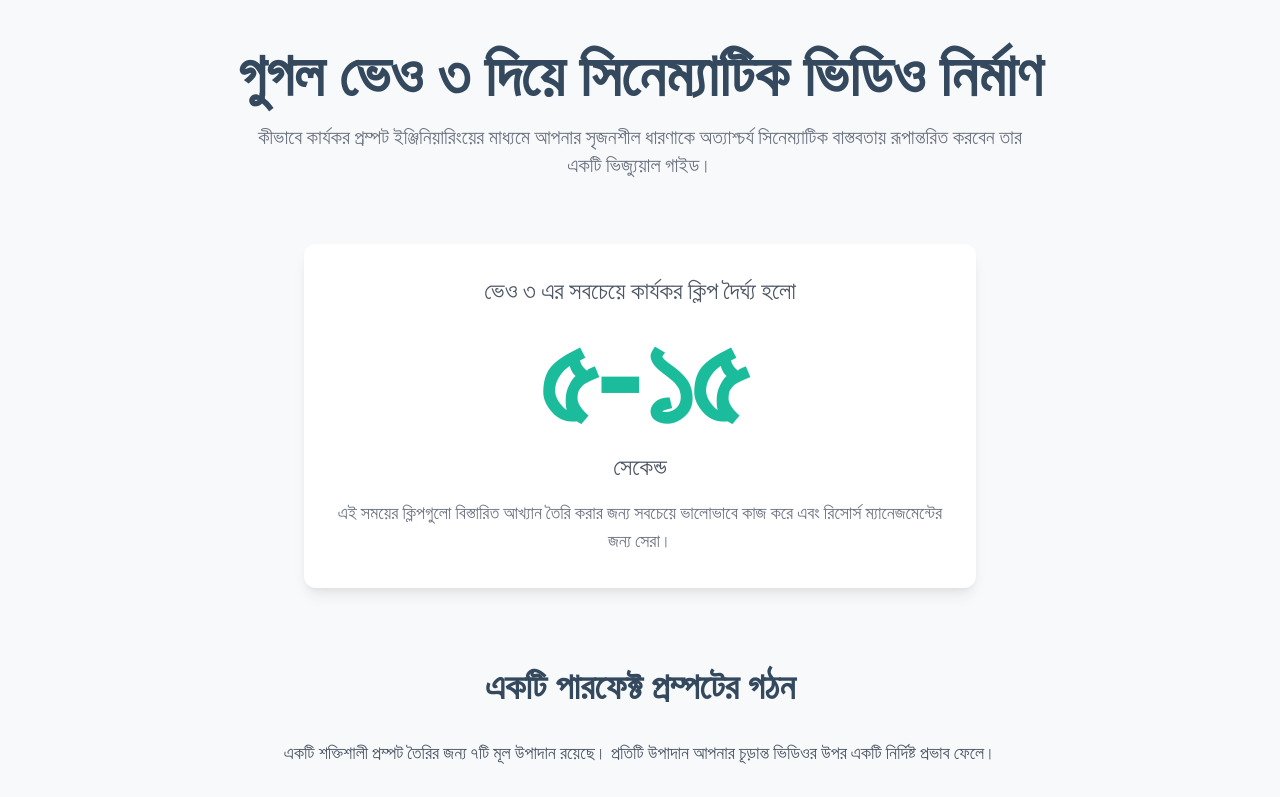
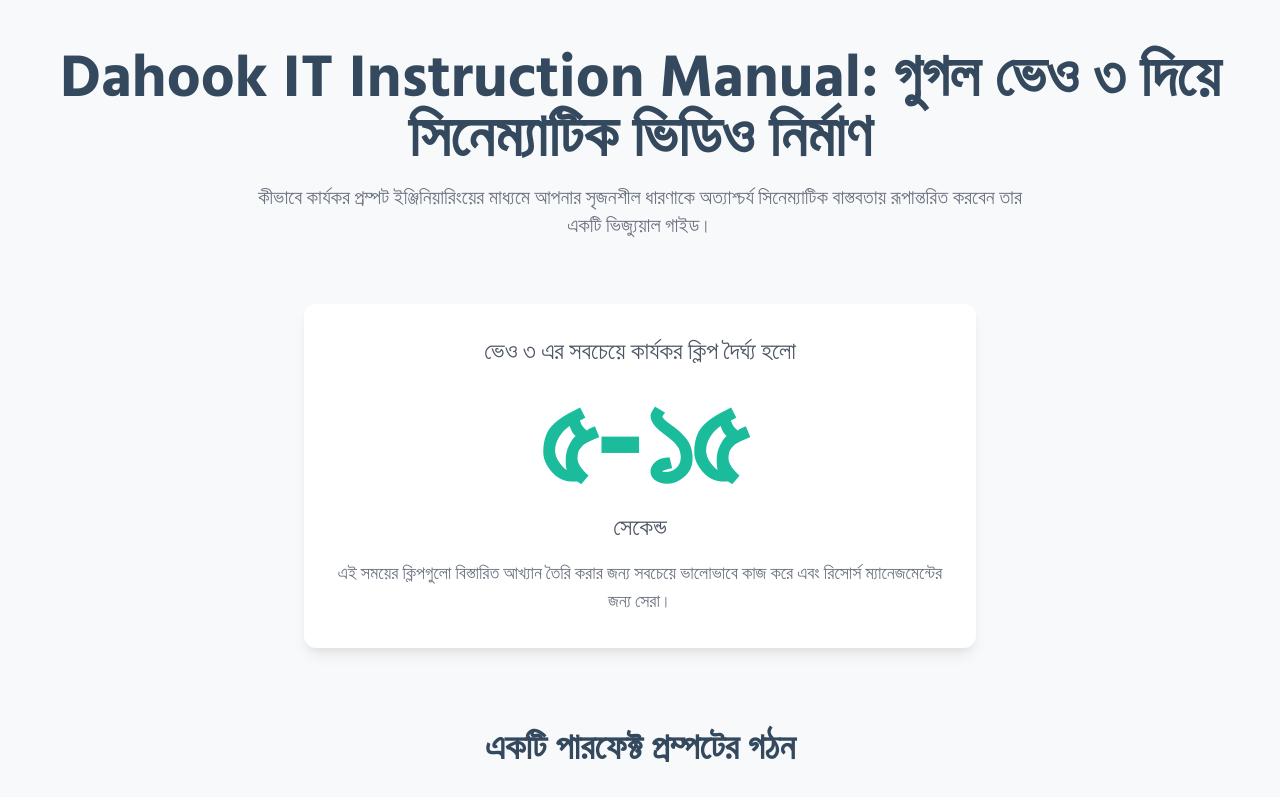
Before and after one commit to Nurtaxxx32/dahookit-election, a plain HTML site: page index.html in a window 1280 px wide. Shown: the top 797 px of the page. Drawn offline with nearby package versions, Linux system fonts and the light colour scheme.

Commit message:
Update index.html

```diff
--- a/index.html
+++ b/index.html
@@ -3,7 +3,7 @@
 <head>
     <meta charset="UTF-8">
     <meta name="viewport" content="width=device-width, initial-scale=1.0">
-    <title>ইনফোগ্রাফিক: গুগল ভেও ৩ দিয়ে এআই-বর্ধিত চলচ্চিত্র নির্মাণ</title>
+    <title>Dahook IT Veo 3 ইনফোগ্রাফিক: গুগল ভেও ৩ দিয়ে এআই-বর্ধিত চলচ্চিত্র নির্মাণ</title>
     <script src="https://cdn.tailwindcss.com"></script>
     <script src="https://cdn.jsdelivr.net/npm/chart.js"></script>
     <link href="https://fonts.googleapis.com/css2?family=Hind+Siliguri:wght@400;600;700&family=Roboto:wght@700;900&display=swap" rel="stylesheet">
@@ -75,7 +75,7 @@
 
         <!-- Header Section -->
         <header class="text-center mb-12 md:mb-16">
-            <h1 class="text-4xl md:text-6xl font-extrabold brand-dark-blue mb-4 leading-tight">গুগল ভেও ৩ দিয়ে সিনেম্যাটিক ভিডিও নির্মাণ</h1>
+            <h1 class="text-4xl md:text-6xl font-extrabold brand-dark-blue mb-4 leading-tight">Dahook IT Instruction Manual: গুগল ভেও ৩ দিয়ে সিনেম্যাটিক ভিডিও নির্মাণ</h1>
             <p class="text-lg md:text-xl text-gray-500 max-w-3xl mx-auto">কীভাবে কার্যকর প্রম্পট ইঞ্জিনিয়ারিংয়ের মাধ্যমে আপনার সৃজনশীল ধারণাকে অত্যাশ্চর্য সিনেম্যাটিক বাস্তবতায় রূপান্তরিত করবেন তার একটি ভিজ্যুয়াল গাইড।</p>
         </header>
 
```
